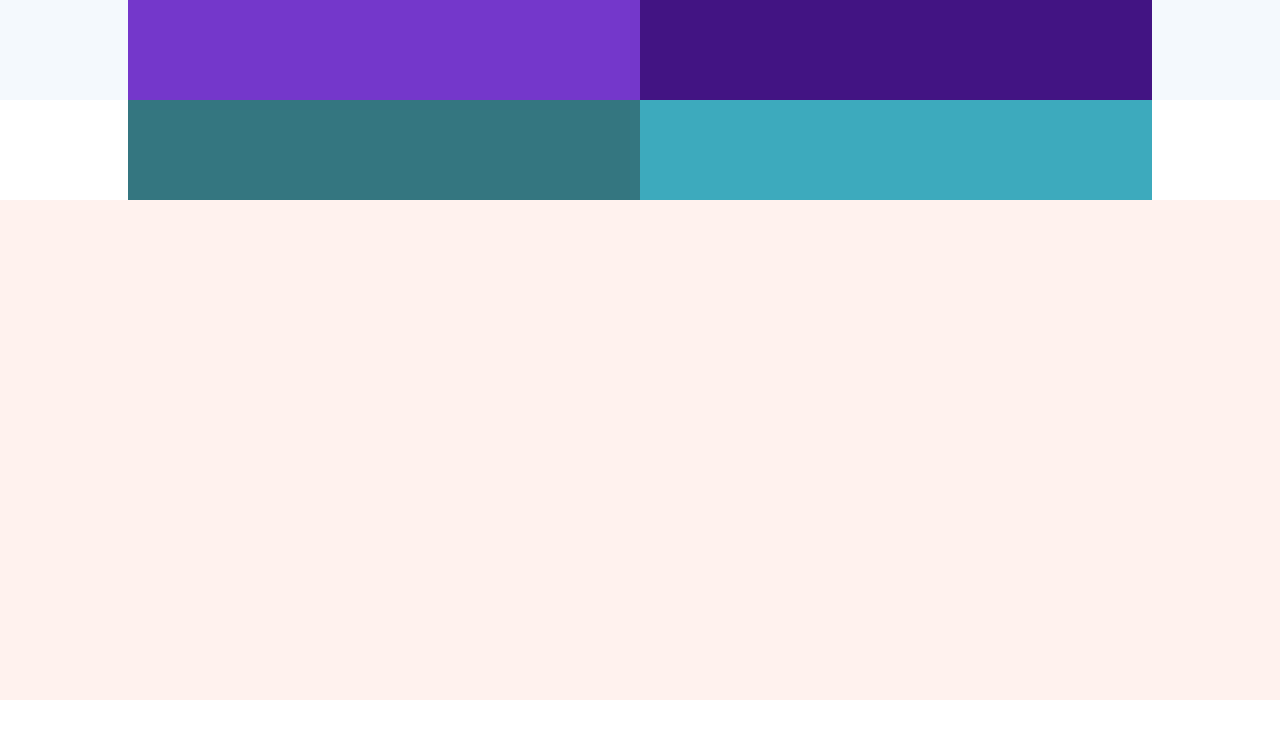
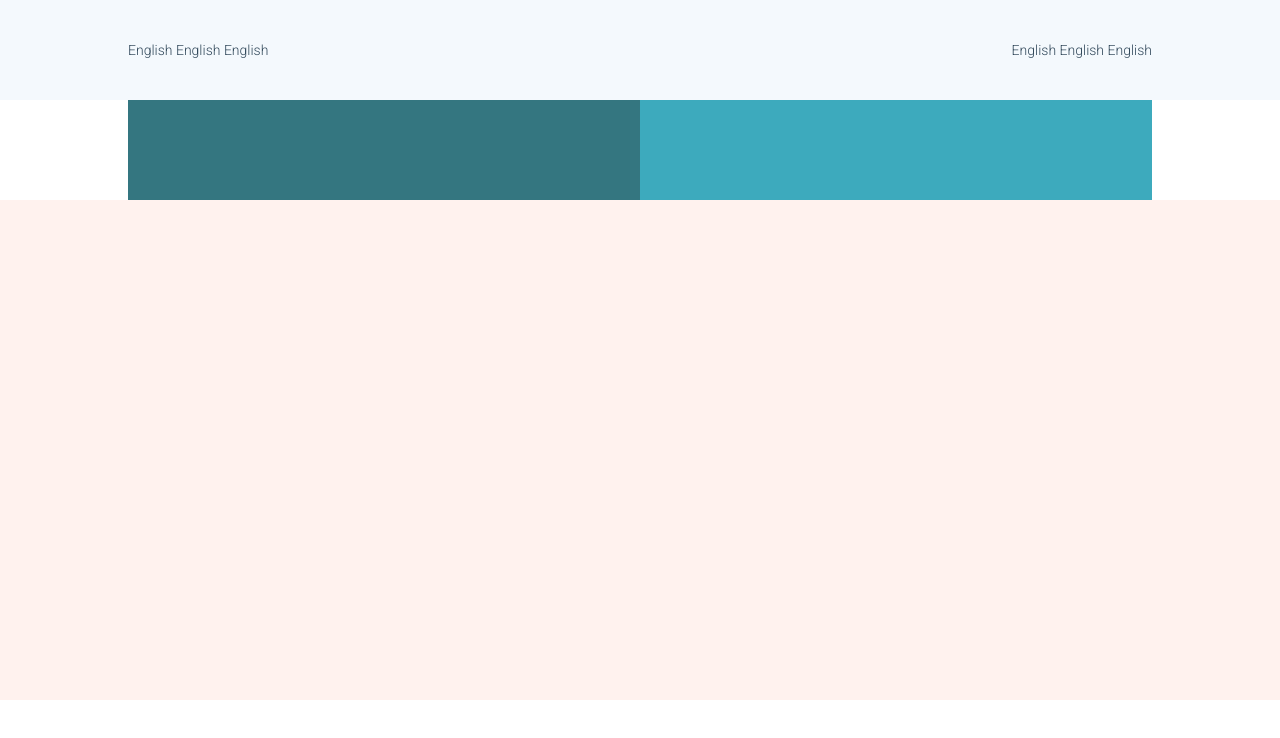
Before and after one commit to Xutrurn/htmlcss-hubspot, a plain HTML site: page index.html in a window 1280 px wide. Drawn offline with Linux system fonts and the light colour scheme.

Commit message:
2nd commit

```diff
--- a/css/style.css
+++ b/css/style.css
@@ -30,6 +30,19 @@ body{
   /* margin: auto; */
 }
 
+nav ul li{
+  display: inline-block;
+}
+
+ul{
+  list-style: none;
+}
+
+a{
+  text-decoration: none;
+  color: #32495b;
+}
+
 /* ! General Rules End */
 
 /* ! Header Start */
@@ -58,14 +71,17 @@ header{
 
 .nav-top-left{
   width: 50%;
-  background-color: rgb(116, 55, 203);
-  height: 100%;
+  /* background-color: rgb(116, 55, 203); */
+  height: 100px;
+  line-height: 100px;
 }
 
 .nav-top-right{
   width: 50%;
-  background-color: rgb(66, 20, 131);
-  height: 100%;
+  /* background-color: rgb(66, 20, 131); */
+  height: 100px;
+  line-height: 100px;
+  text-align: right;
 }
 
 /* ! Navigation-Bar Full BOTTOM */
@@ -87,11 +103,11 @@ header{
 .nav-bottom-left{
   width: 50%;
   background-color: rgb(52, 118, 128);
-  height: 100%;
+  height: 100px;
 }
 
 .nav-bottom-right{
   width: 50%;
   background-color: rgb(61, 170, 189);
-  height: 100%;
+  height: 100px;
 }
--- a/index.html
+++ b/index.html
@@ -15,13 +15,25 @@
         <div class="nav-full-top-bar">
           <div class="nav-top clearfix">
             <div class="nav-top-left float-left">
+              <nav>
+                <ul>
+                  <li><a href="#">English</a></li>
+                  <li><a href="#">English</a></li>
+                  <li><a href="#">English</a></li>
+                </ul>
+              </nav>
             </div>
             <div class="nav-top-right float-left">
+              <nav>
+                <ul>
+                  <li><a href="#">English</a></li>
+                  <li><a href="#">English</a></li>
+                  <li><a href="#">English</a></li>
+                </ul>
+              </nav>
             </div>
           </div>
         </div>
-
-
         <!-- ! Nav Full Bottom Bar Start-->
         <div class="nav-full-bottom-bar">
           <div class="nav-bottom clearfix">
@@ -38,6 +50,9 @@
 
 
 
+
+
+
     <!-- ! Main start -->
     <main>
 
```
